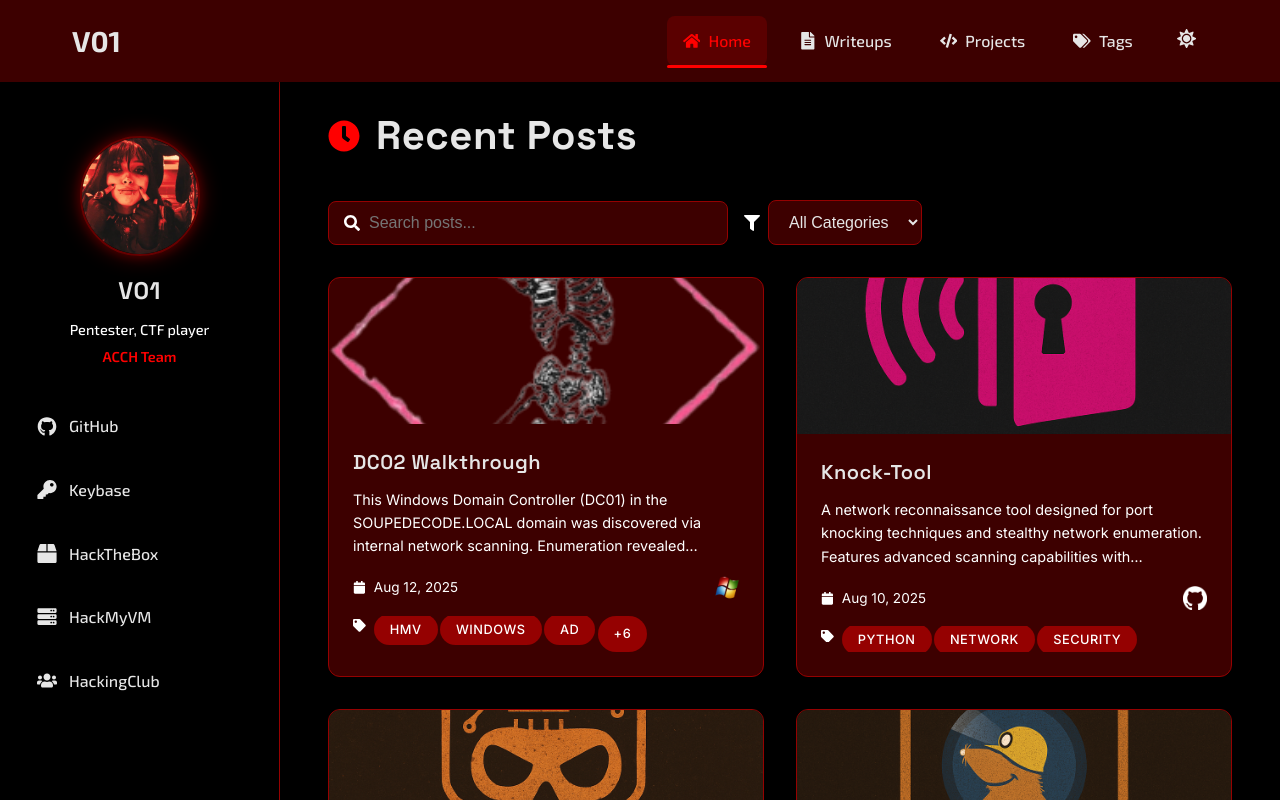
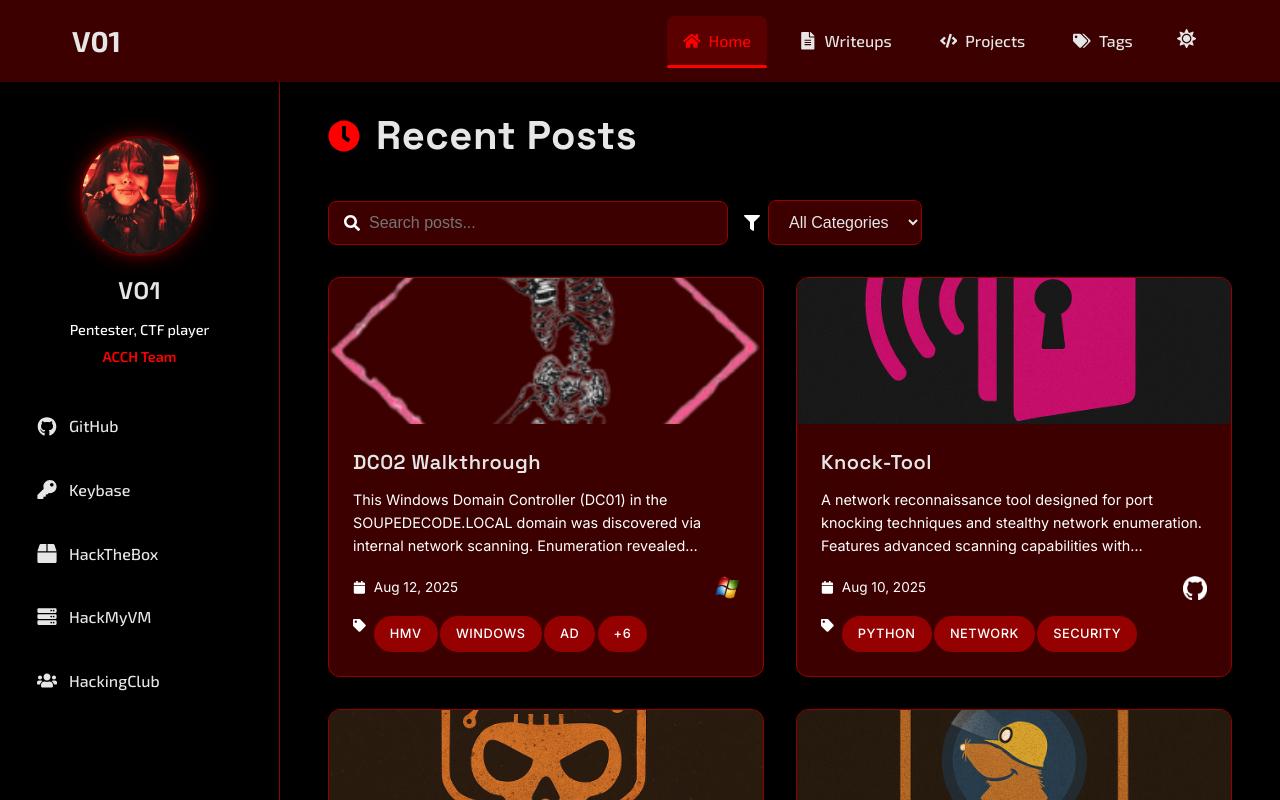
Before and after one commit to EndlssNightmare/endlssnightmare.github.io, a React (Create React App) app: page / in a window 1280 px wide. Shown: the top 800 px of the page. Built offline with nearby package versions, Linux system fonts and the light colour scheme.

Commit message:
Fix: Corrigir links das tags e melhorar aparência - Remove sublinhado azul das tags - Corrige conflitos de eventos de clique - Aumenta padding das tags para melhor altura - Garante fonte consistente nas tags - Remove links aninhados que causavam problemas

```diff
--- a/src/App.js
+++ b/src/App.js
@@ -16,7 +16,7 @@ import './App.css';
 function App() {
   return (
     <ThemeProvider>
-      <Router>
+      <Router basename={process.env.NODE_ENV === 'production' ? '' : ''}>
         <div className="App">
           <Navbar />
           <div className="main-container">
--- a/src/components/Card.css
+++ b/src/components/Card.css
@@ -79,6 +79,8 @@
   display: flex;
   flex-direction: column;
   justify-content: space-between;
+  position: relative;
+  z-index: 5;
 }
 
 .card-title-link {
@@ -159,6 +161,8 @@
   align-items: flex-start;
   gap: 0.5rem;
   flex-shrink: 0;
+  position: relative;
+  z-index: 10;
 }
 
 .tags-icon {
@@ -174,19 +178,28 @@
   gap: 0.15rem;
   overflow: hidden;
   max-width: 100%;
+  position: relative;
+  z-index: 10;
 }
 
 .tag-badge {
   background-color: var(--secondary-color);
   color: white;
-  padding: 0.08rem 0.25rem;
+  padding: 0.25rem 0.5rem;
   border-radius: 4px;
   font-size: 0.45rem;
   font-weight: 500;
+  font-family: var(--font-body);
   transition: all 0.3s ease;
   cursor: pointer;
   white-space: nowrap;
   flex-shrink: 0;
+  position: relative;
+  z-index: 11;
+  display: inline-block;
+  text-decoration: none;
+  border: none;
+  outline: none;
 }
 
 .tag-badge:hover {
@@ -212,6 +225,7 @@
   );
   pointer-events: none;
   border-radius: 12px;
+  z-index: 1;
 }
 
 /* Responsive design */
@@ -244,6 +258,6 @@
 
   .tag-badge {
     font-size: 0.4rem;
-    padding: 0.06rem 0.2rem;
+    padding: 0.2rem 0.4rem;
   }
 }
--- a/src/components/Card.js
+++ b/src/components/Card.js
@@ -1,20 +1,30 @@
 import React from 'react';
 import { motion } from 'framer-motion';
-import { Link } from 'react-router-dom';
+import { useNavigate } from 'react-router-dom';
 import { FaCalendar, FaTag } from 'react-icons/fa';
 import './Card.css';
 
 const Card = ({ title, excerpt, date, tags, image, link, category, os, github }) => {
+  const navigate = useNavigate();
+
   const handleCardClick = (e) => {
-    // Don't navigate if clicking on a tag
-    if (e.target.closest('.tag-badge')) {
+    // Don't navigate if clicking on a tag or any link
+    if (e.target.closest('.tag-badge') || e.target.closest('a')) {
+      e.stopPropagation();
       return;
     }
 
     if (category === 'project') {
       window.open(link, '_blank', 'noopener,noreferrer');
+    } else if (category === 'writeup') {
+      navigate(link);
     }
-    // For writeups, let the Link component handle navigation
+  };
+
+  const handleTagClick = (e, tag) => {
+    e.preventDefault();
+    e.stopPropagation();
+    navigate(`/tags/${tag}`);
   };
 
   const cardContent = (
@@ -84,18 +94,18 @@ const Card = ({ title, excerpt, date, tags, image, link, category, os, github })
               <FaTag className="tags-icon" />
               <div className="tags-container">
                 {tags.slice(0, 3).map((tag, index) => (
-                  <Link key={index} to={`/tags/${tag}`} style={{ textDecoration: 'none' }}>
-                    <motion.span
+                  <motion.div
+                    key={index}
                     className="tag-badge"
                     initial={{ scale: 0, opacity: 0 }}
                     animate={{ scale: 1, opacity: 1 }}
                     transition={{ delay: index * 0.1, duration: 0.3 }}
                     whileHover={{ scale: 1.1 }}
                     style={{ cursor: 'pointer' }}
+                    onClick={(e) => handleTagClick(e, tag)}
                   >
                     {tag}
-                    </motion.span>
-                  </Link>
+                  </motion.div>
                 ))}
                 {tags.length > 3 && (
                   <motion.span
@@ -124,15 +134,7 @@ const Card = ({ title, excerpt, date, tags, image, link, category, os, github })
     </motion.div>
   );
 
-  // Wrap in Link for writeups, render directly for projects
-  if (category === 'writeup') {
-    return (
-      <Link to={link} style={{ textDecoration: 'none', color: 'inherit' }}>
-        {cardContent}
-      </Link>
-    );
-  }
-
+  // Always render directly, no Link wrapper
   return cardContent;
 };
 
--- a/src/index.css
+++ b/src/index.css
@@ -3,6 +3,24 @@
   margin: 0;
   padding: 0;
   box-sizing: border-box;
+}
+
+/* Remove text decoration from all links */
+a {
+  text-decoration: none;
+}
+
+a:hover {
+  text-decoration: none;
+}
+
+/* Specific override for tag badges */
+.tag-badge {
+  text-decoration: none !important;
+}
+
+.tag-badge:hover {
+  text-decoration: none !important;
 }
 
 :root {
```
Also changed, not shown: src/contexts/ThemeContext.js (line endings or trailing spaces), 4 other files (tests, documents, lock files or other folders). Lines whose indentation alone changed are shown as unchanged.
